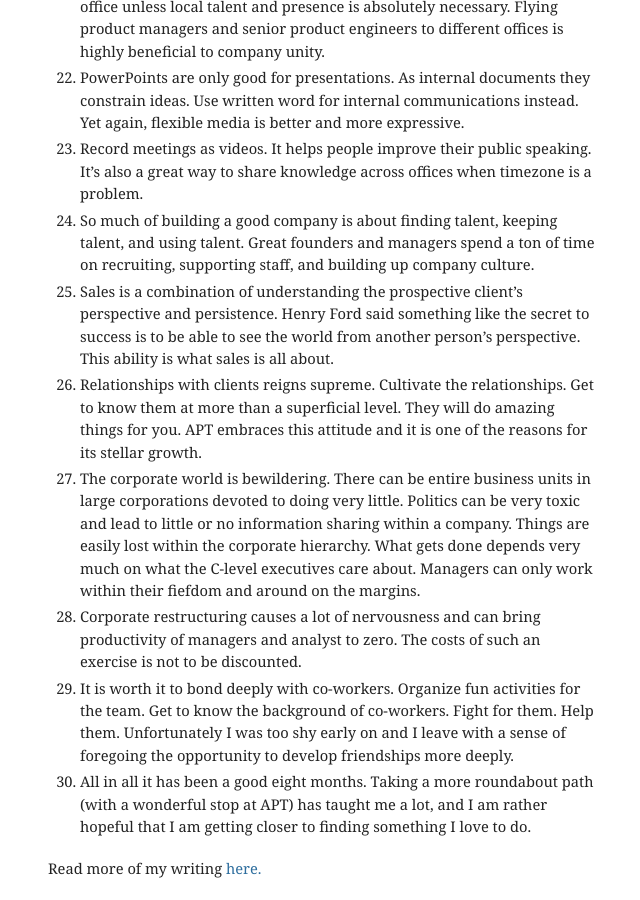
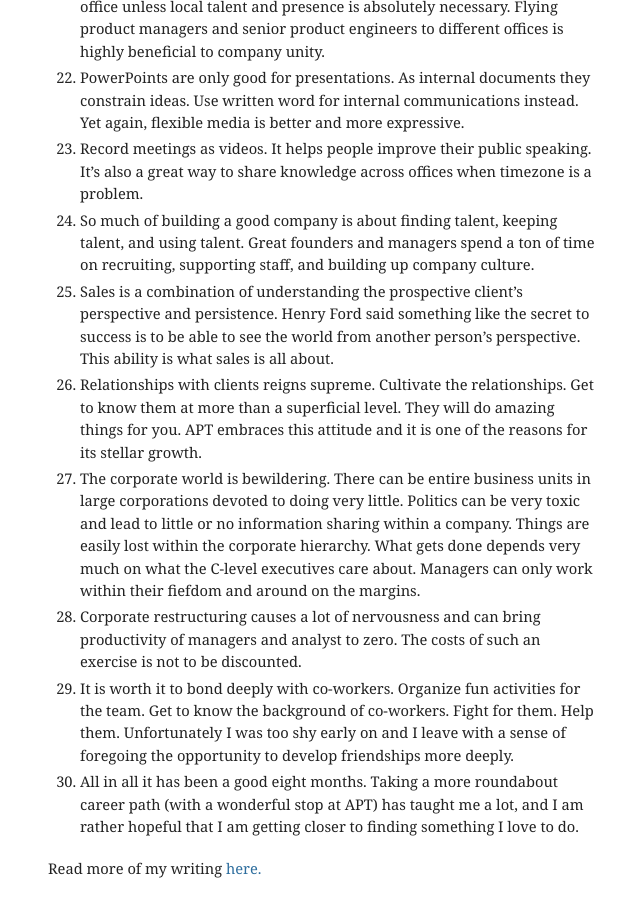
Before and after one commit to mbwong/mbwong.github.com, a Jekyll site: the page built from _posts/2013-04-30-lessons-from-apt.md, in a window 1280 px wide and 900 px high, scrolled down 1874 px. Shown: the whole window, without its empty margins (302-942 px from the left). Built offline with Jekyll 4.4.1, drawn with Linux system fonts in a browser that asks for light colours.

Commit message:
Update 2013-04-30-lessons-from-apt.md

```diff
--- a/_posts/2013-04-30-lessons-from-apt.md
+++ b/_posts/2013-04-30-lessons-from-apt.md
@@ -35,4 +35,4 @@ layout: post
 27. The corporate world is bewildering. There can be entire business units in large corporations devoted to doing very little. Politics can be very toxic and lead to little or no information sharing within a company. Things are easily lost within the corporate hierarchy. What gets done depends very much on what the C-level executives care about. Managers can only work within their fiefdom and around on the margins.
 29. Corporate restructuring causes a lot of nervousness and can bring productivity of managers and analyst to zero. The costs of such an exercise is not to be discounted.
 30. It is worth it to bond deeply with co-workers. Organize fun activities for the team. Get to know the background of co-workers. Fight for them. Help them. Unfortunately I was too shy early on and I leave with a sense of foregoing the opportunity to develop friendships more deeply.
-31. All in all it has been a good eight months. Taking a more roundabout path (with a wonderful stop at APT) has taught me a lot, and I am rather hopeful that I am getting closer to finding something I love to do.
+31. All in all it has been a good eight months. Taking a more roundabout career path (with a wonderful stop at APT) has taught me a lot, and I am rather hopeful that I am getting closer to finding something I love to do.
```
